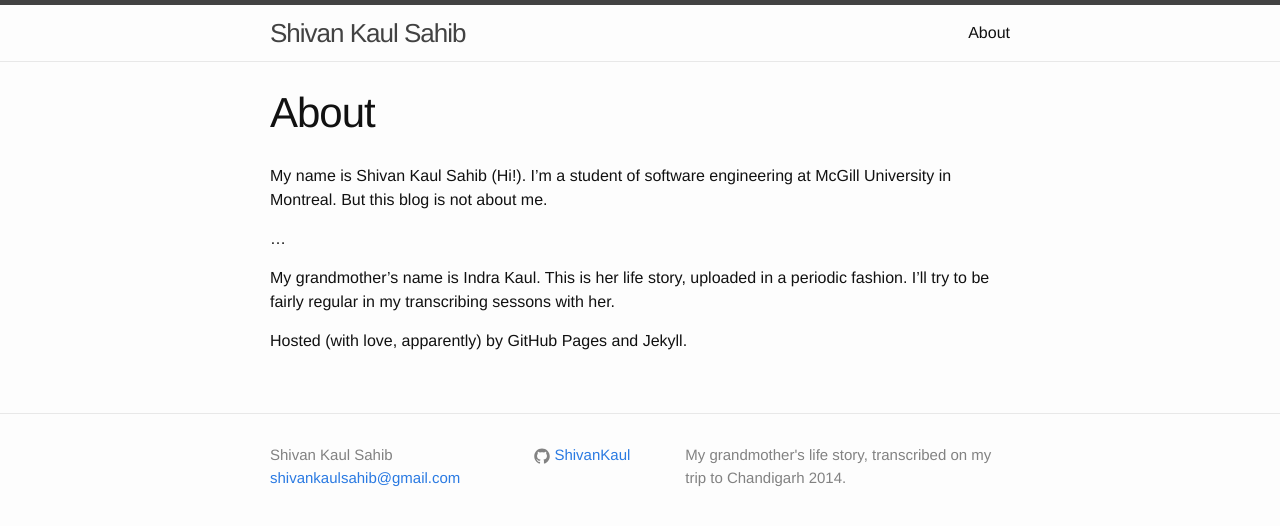
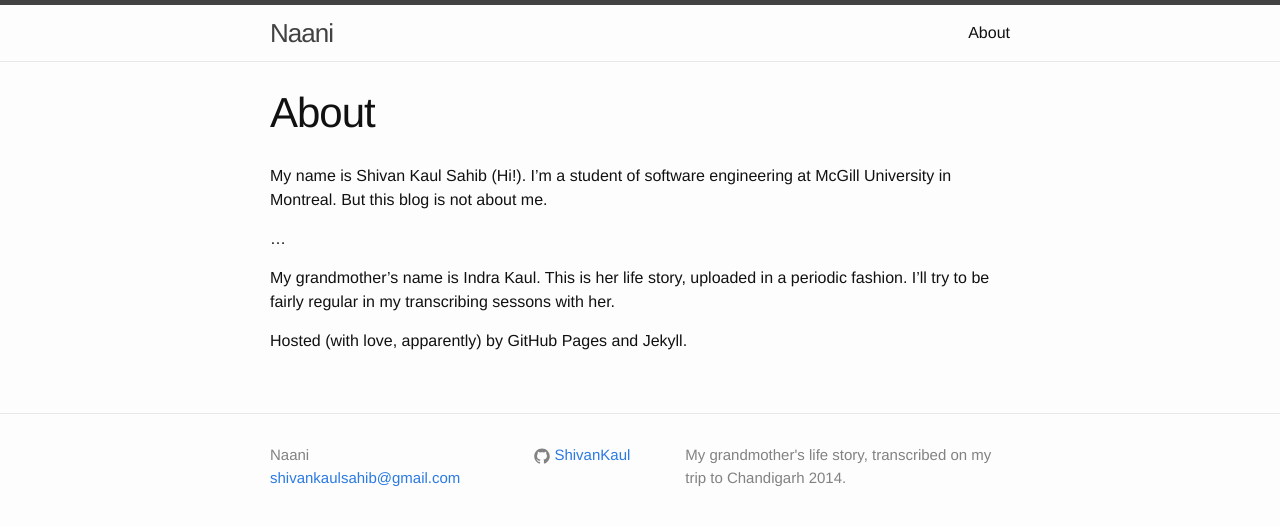
Before and after one commit to ShivanKaul/Naani, a Jekyll site: the page built from about.md, in a window 1280 px wide. Shown: the top 526 px of the page. Built offline with Jekyll 4.4.1, drawn with Linux system fonts in a browser that asks for light colours.

Commit message:
Changed title. God Jekyll caters to the ego.

```diff
--- a/_config.yml
+++ b/_config.yml
@@ -1,5 +1,5 @@
 # Site settings
-title: Shivan Kaul Sahib
+title: Naani
 email: shivankaulsahib@gmail.com
 description: > # this means to ignore newlines until "baseurl:"
   My grandmother's life story, transcribed on my trip to Chandigarh 2014.
```
